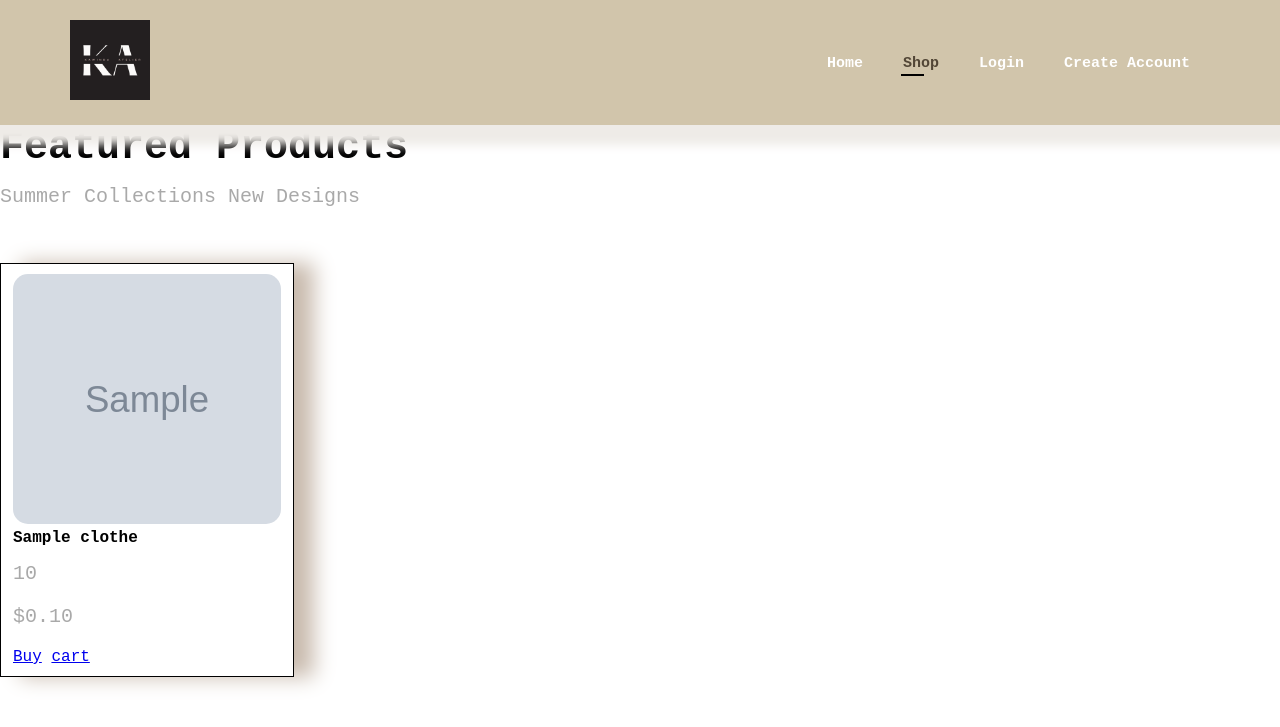
After one commit to Vishula/flask-website, a Flask app: page /shop in a window 1280 px wide. The commit adds this page. Shown: the top 727 px of the page. Run offline with Flask 2, Linux system fonts and the light colour scheme; grey boxes marked "Sample" are stand-in pictures; a database or web service that is not in the repository returns one stand-in record (values such as "Sample title"); some libraries are stand-ins or nearby versions.

```diff
--- a/server.py
+++ b/server.py
@@ -5,28 +5,44 @@ import os
 DB_URL = os.environ.get('DATABASE_URL', 'dbname=farfetch')
 
 app = Flask(__name__)
+app.secret_key = os.environ.get("SECRET_KEY")
+@app.route('/')
+def homepage():
 
-@app.route('/')
-def index():
+    return render_template('base.html')
+
+@app.route('/shop')
+def shop():
     conn = psycopg2.connect(DB_URL)
     cur = conn.cursor()
-    cur.execute('SELECT id, name, price, image_url price FROM clothes')
+    cur.execute('SELECT id, name, price, image_url, description price FROM clothes')
     results = cur.fetchall()
 
     product_items = []
     for row in results:
-        id, name, price, image_url = row
+        id, name, price, image_url, description = row
         price = f'${price/100:.2f}'
-        product_items.append([id, name, price, image_url])
-        print('test commit')
+        product_items.append([id, name, price, image_url, description])
+
     cur.close()
     conn.close()
 
+    return render_template('shop.html', product_items=product_items)
+
+@app.route('/blog')
+def blog():
+
+    return render_template('blog.html')
+@app.route('/login')
+def login():
+
+    return render_template('login.html')
+
+@app.route('/create')
+def create():
+
+    return render_template('signup.html')
 
 
-    return render_template('index.html', product_items=product_items)
-# @app.route('/about')
-# def about():
-# Test Commits
 if __name__ == '__main__':
-    app.run(debug=True, port=5001)
+    app.run(debug=True, port=5002)
--- a/static/styles.css
+++ b/static/styles.css
@@ -42,14 +42,12 @@ p {
     align-items: center;
     justify-content: space-between;
     padding: 20px 70px;
-    box-shadow: 0 20px 20px 45px #363634;
+    box-shadow: 0 10px 10px 10px #eeebe7;
     background: #d1c5ab;
     z-index: 999;
     position: sticky;
     top: 0;
     left: 0;
-
-
 }
 
 #navbar {
@@ -123,3 +121,42 @@ p {
 #banner button:hover{
     background-color: #a2807e;
 }
+#procut1 .pro-container-box{
+    display: flex;
+    justify-content: space-between;
+
+
+}
+#product1 .pro-container{
+    /* display: flex;
+    justify-content: space-between; */
+    padding-top: 20px;
+    /* flex-wrap: wrap; */
+}
+
+/* #product1 .section1{
+    display: flex;
+    justify-content: space-between;
+    align-items: center;
+
+} */
+#product1 .pro {
+
+    width: 23%;
+    min-width: 250px;
+    padding: 10px 12px;
+    border: 1px solid black;
+    cursor: pointer;
+    box-shadow: 20px 0px 20px #c9bbae;
+    margin: 15px 0;
+
+}
+#product1 .pro:hover{
+    box-shadow: 20px 20px 30px #eeebe7;
+}
+#product1 .pro img{
+    width: 100%;
+    height: 250px;
+    border-radius: 15px;
+
+}
--- /dev/null
+++ b/templates/shop.html
@@ -0,0 +1,49 @@
+<!DOCTYPE html>
+<html lang="en">
+<head>
+    <meta charset="UTF-8">
+    <meta http-equiv="X-UA-Compatible" content="IE=edge">
+    <meta name="viewport" content="width=device-width, initial-scale=1.0">
+    <link rel="stylesheet" href="/static/styles.css">
+    <title>Document</title>
+</head>
+<body>
+    <section id="header">
+        <a href="#"><img src="/static/img/logo.png" class="logo" alt="logo"></a>
+        <div>
+            <ul id="navbar">
+                <li><a  href="/">Home</a></li>
+                <li><a class="active" href="shop">Shop</a></li>
+                <li><a href="login">Login</a></li>
+                <li><a href="create">Create Account</a></li>
+
+            </ul>
+        </div>
+    </section>
+
+    <section id="product1" class="section1">
+        <h2>Featured Products</h2>
+        <p>Summer Collections New Designs</p>
+        <div class="pro-container-box">
+        {% for id, name, price, image_url, description in product_items %}
+            <div class="pro-container">
+                <div class="pro">
+                    <img src="{{image_url}}">
+                    <div class="desc">
+                        <h4>{{name}}</h4>
+                        <p>{{description}}</p>
+                        <p>{{price}}</p>
+
+                        <a href="#">Buy</a>
+                        <a href="#">cart</a>
+                    </div>
+                </div>
+
+            </div>
+        </div>
+
+
+        {% endfor %}
+    </section>
+</body>
+</html>
```
Also changed, not shown: seed.sql (+11 -1 lines), templates/base.html (added, +41 -0 lines), templates/home.html (deleted, +0 -16 lines), templates/login.html (added, +26 -0 lines), templates/signup.html (added, +25 -0 lines), 1 other file.
